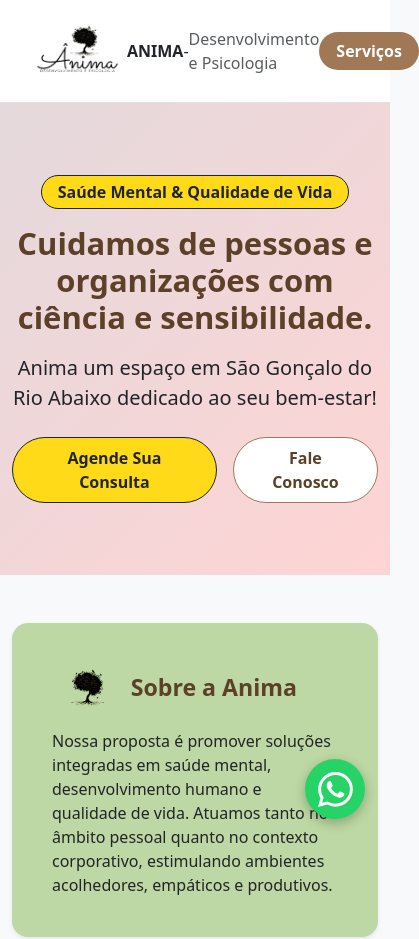
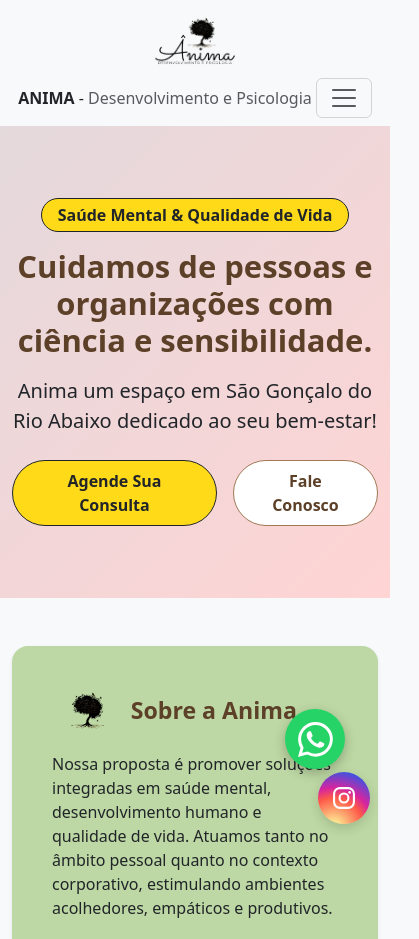
Before and after one commit to brunin-12404/anima_bruno, a plain HTML site: page index.html in a window 390 px wide. Shown: the top 939 px of the page, 419 px wide, since content can reach past the window. Drawn offline with nearby package versions, Linux system fonts and the light colour scheme.

Commit message:
Projeto anima

```diff
--- a/index.html
+++ b/index.html
@@ -4,25 +4,29 @@
   <meta charset="UTF-8">
   <meta name="viewport" content="width=device-width, initial-scale=1.0">
   <title>Anima - Desenvolvimento e Psicologia</title>
+    <link href="https://cdn.jsdelivr.net/npm/bootstrap@5.3.2/dist/css/bootstrap.min.css" rel="stylesheet">
       <link rel="stylesheet" href="css/estilo.css">
   <link rel="shortcut icon" href="img/Logo - preto.png" type="image/x-icon">
-  <link href="https://cdn.jsdelivr.net/npm/bootstrap@5.3.2/dist/css/bootstrap.min.css" rel="stylesheet">
 </head>
 <body class="bg-light text-dark">
 
   <!-- Aba do menu principal, na parte superior do site -->
-  <nav class="navbar navbar-expand bg-white border-bottom border-palette-brown sticky-top py-3">
-    <div class="container">
-      <a class="navbar-brand fw-bold text-palette-brown-dark d-flex align-items-center gap-2" href="#">
 
-        <span><a href="index.html"><img src="img/Logo - preto.png" height="70" alt=""> </a><b>ANIMA</b> - <small class="fw-normal text-muted fs-6"> Desenvolvimento e Psicologia</small></span>
+
+    <nav class="navbar navbar-expand-lg">
+      <div class="container" style="justify-content: center;">
+        <a href="index.html"><img src="img/Logo - preto.png" height="70"  alt=""> </a><span><b>ANIMA</b> - <small class="fw-normal text-muted fs-6"> Desenvolvimento e Psicologia</small></span>
       </a>
-
-      <div class="d-flex align-items-center gap-2 gap-sm-3 ms-auto">
-        <a class="nav-link fw-semibold text-palette-brown-dark d-none d-sm-inline" href="#inicio">Início</a>
-        <a class="nav-link fw-semibold text-palette-brown-dark d-none d-sm-inline" href="#sobre">Sobre</a>
-        <a class="btn bg-palette-brown text-white rounded-pill px-3 px-sm-4 fw-semibold" href="#servicos">Serviços</a>
-        <a class="nav-link fw-semibold text-palette-brown-dark d-none d-sm-inline" href="#contato">Contato</a>
+            <button class="navbar-toggler" type="button" data-bs-toggle="collapse" data-bs-target="#menuNavegacao" style="margin-left: 4px;">
+                <span class="navbar-toggler-icon"></span>
+            </button>
+        <div class="collapse navbar-collapse align-items-center gap-2 gap-sm-3 ms-auto" id="menuNavegacao">
+                <ul class="navbar-nav ms-auto align-items-center">
+                  <li class="nav-item"><a class="nav-link active  fw-semibold text-palette-brown-dark d-sm-inline" href="#inicio">Início</a></li>
+                  <li class="nav-item"><a class="nav-link fw-semibold text-palette-brown-dark d-sm-inline" href="#sobre">Sobre</a></li>
+                  <li class="nav-item"><a class="nav-link btn bg-palette-brown text-white rounded-pill px-3 px-sm-4 fw-semibold" href="#servicos">Serviços</a></li>
+                  <li class="nav-item"><a class="nav-link  fw-semibold text-palette-brown-dark d-sm-inline" href="#contato">Contato</a></li>
+                </ul>
             </div>
       </div>
     </nav>
@@ -230,13 +234,16 @@
             <span>Telefone/WhatsApp: (31) 97334-5419</span>
           </p>
           <p class="small mb-0 d-flex align-items-center justify-content-md-end gap-2">
-
+            <!--E-mail-->
             <svg xmlns="http://www.w3.org/2000/svg" width="16" height="16" fill="var(--color-yellow)" viewBox="0 0 16 16">
               <path d="M0 4a2 2 0 0 1 2-2h12a2 2 0 0 1 2 2v8a2 2 0 0 1-2 2H2a2 2 0 0 1-2-2zm2-1a1 1 0 0 0-1 1v.217l7 4.2 7-4.2V4a1 1 0 0 0-1-1zm13 2.383-4.708 2.825L15 11.105zm-.034 6.876-5.64-3.471L8 9.583l-1.326-.795-5.64 3.47A1 1 0 0 0 2 13h12a1 1 0 0 0 .966-.741M1 11.105l4.708-2.897L1 5.383z"/>
             </svg>
             <span>E-mail: animadesenvolvimentopsicologia@gmail.com</span>
           </p>
           <!-- instagram no rodapé -->
+          <svg xmlns="http://www.w3.org/2000/svg" width="16" height="16" fill="#FEDA18" viewBox="0 0 16 16">
+            <path d="M8 0C5.829 0 5.556.01 4.703.048 3.85.088 3.269.222 2.76.42a3.9 3.9 0 0 0-1.417.923A3.9 3.9 0 0 0 .42 2.76C.222 3.268.087 3.85.048 4.7.01 5.555 0 5.827 0 8.001c0 2.172.01 2.444.048 3.298.039.851.174 1.433.372 1.942.205.526.478.972.923 1.417.444.445.89.719 1.416.923.51.198 1.09.333 1.942.372C5.555 15.99 5.827 16 8 16s2.444-.01 3.298-.048c.851-.039 1.434-.174 1.943-.372a3.9 3.9 0 0 0 1.416-.923c.445-.445.718-.891.923-1.417.197-.509.332-1.09.372-1.942C15.99 10.445 16 10.173 16 8s-.01-2.445-.048-3.299c-.039-.851-.175-1.433-.372-1.941a3.9 3.9 0 0 0-.923-1.417A3.9 3.9 0 0 0 13.24.42c-.51-.198-1.092-.333-1.943-.372C10.443.01 10.172 0 7.999 0zm0 1.441c2.136 0 2.389.007 3.232.046.78.035 1.204.166 1.486.275.373.145.64.319.92.599.28.28.453.546.598.92.11.281.24.705.275 1.485.039.843.047 1.096.047 3.231s-.008 2.389-.047 3.232c-.035.78-.166 1.203-.275 1.485a2.47 2.47 0 0 1-.599.919c-.28.28-.546.453-.92.598-.28.11-.704.24-1.485.276-.843.038-1.096.047-3.232.047s-2.39-.009-3.233-.047c-.78-.036-1.203-.166-1.485-.276a2.478 2.478 0 0 1-.92-.598 2.48 2.48 0 0 1-.6-.92c-.109-.281-.24-.705-.275-1.485-.038-.843-.046-1.096-.046-3.233 0-2.136.008-2.388.046-3.231.036-.78.166-1.204.276-1.486.145-.373.319-.64.599-.92.28-.28.546-.453.92-.598.282-.11.705-.24 1.485-.276.843-.038 1.096-.047 3.232-.047zM8 3.892a4.108 4.108 0 1 0 0 8.216 4.108 4.108 0 0 0 0-8.216zm0 6.775a2.667 2.667 0 1 1 0-5.334 2.667 2.667 0 0 1 0 5.334zm5.23-6.937a.96.96 0 1 1-1.92 0 .96.96 0 0 1 1.92 0z"/>
+          </svg>
             <span>Instagram: @anima_desenvolvimento</span>
           </p>
         </div>
@@ -250,17 +257,98 @@
     </div>
   </footer>
 
-
+  <div class="floating-buttons">
     <!-- Botão Flutuante do WhatsApp -->
     <a href="https://wa.me/5531973345419?text=Ol%C3%A1%2C%20gostaria%20de%20saber%20mais%20sobre%20os%20servi%C3%A7os%20da%20Anima."
       class="whatsapp-float"
       target="_blank"
       rel="noopener noreferrer"
-     aria-label="Conversar no WhatsApp">
+      aria-label="Conversar no WhatsApp" style="margin: 50px 20px;">
       <svg xmlns="http://www.w3.org/2000/svg" width="35" height="35" fill="#FFFFFF" viewBox="0 0 16 16">
         <path d="M13.601 2.326A7.85 7.85 0 0 0 7.994 0C3.627 0 .068 3.558.064 7.926c0 1.399.366 2.76 1.057 3.965L0 16l4.204-1.102a7.9 7.9 0 0 0 3.79.965h.004c4.368 0 7.926-3.558 7.93-7.93A7.9 7.9 0 0 0 13.6 2.326zM7.994 14.521a6.57 6.57 0 0 1-3.356-.92l-.24-.144-2.494.654.666-2.433-.156-.251a6.56 6.56 0 0 1-1.007-3.505c0-3.626 2.957-6.584 6.591-6.584a6.56 6.56 0 0 1 4.66 1.931 6.56 6.56 0 0 1 1.928 4.66c-.004 3.639-2.961 6.592-6.592 6.592m3.615-4.934c-.197-.099-1.17-.578-1.353-.646-.182-.065-.315-.099-.445.099-.133.197-.513.646-.627.775-.114.133-.232.148-.43.05-.197-.1-.836-.308-1.592-.985-.59-.525-.985-1.175-1.103-1.372-.114-.198-.011-.304.088-.403.087-.088.197-.232.296-.346.1-.114.133-.198.198-.33.065-.134.034-.248-.015-.347-.05-.099-.445-1.076-.612-1.47-.16-.389-.323-.335-.445-.34-.114-.007-.247-.007-.38-.007a.73.73 0 0 0-.529.247c-.182.198-.691.677-.691 1.654s.71 1.916.81 2.049c.098.133 1.394 2.132 3.383 2.992.47.205.84.326 1.129.418.475.152.904.129 1.246.08.38-.058 1.17-.478 1.338-.94.165-.464.165-.858.116-.94-.05-.083-.182-.133-.379-.232"/>
       </svg>
     </a>
+        <!-- Botão Flutuante do Instagram -->
+        <a href="https://instagram.com/anima_desenvolvimento" class="instagram-btn" target="_blank" rel="noopener noreferrer" aria-label="Acessar Instagram">
+            <svg class="instagram-icon" viewBox="0 0 24 24" fill="none" xmlns="http://www.w3.org/2000/svg">
+                <rect x="3.5" y="3.5" width="17" height="17" rx="5" stroke="white" stroke-width="1.8" />
+                <circle cx="12" cy="12" r="3.8" stroke="white" stroke-width="1.8" />
+                <circle cx="16.8" cy="7.2" r="1.1" fill="white" />
+            </svg>
+        </a>
+    </div>
 
+  <style>
+    .floating-buttons {
+            position: fixed;
+            right: 30px;
+            bottom: 30px;
+            display: flex;
+            align-items: center;
+            gap: 12px;
+            z-index: 1000;
+        }
+
+        .whatsapp-btn,
+        .instagram-btn {
+            width: 60px;
+            height: 60px;
+            border-radius: 50%;
+            display: flex;
+            justify-content: center;
+            align-items: center;
+            text-decoration: none;
+            transition: transform 0.3s ease, box-shadow 0.3s ease, filter 0.3s ease;
+            box-shadow: 0 4px 12px rgba(0, 0, 0, 0.15);
+        }
+
+        .whatsapp-btn {
+            background-color: #25D366;
+        }
+
+        .whatsapp-btn:hover {
+            background-color: #1EBE57;
+            transform: scale(1.08);
+            box-shadow: 0 6px 16px rgba(0, 0, 0, 0.2);
+        }
+
+        .instagram-btn {
+            background: radial-gradient(circle at 30% 107%, #fdf497 0%, #fdf497 5%, #fd5949 45%, #d6249f 60%, #285aeb 90%);
+        }
+
+        .instagram-btn:hover {
+            transform: scale(1.08);
+            box-shadow: 0 6px 16px rgba(0, 0, 0, 0.2);
+            filter: brightness(1.05);
+        }
+
+        .whatsapp-icon,
+        .instagram-icon {
+            width: 32px;
+            height: 32px;
+        }
+
+        @media (max-width: 768px) {
+            .floating-buttons {
+                right: 20px;
+                bottom: 20px;
+                gap: 10px;
+            }
+
+            .whatsapp-btn,
+            .instagram-btn {
+                width: 52px;
+                height: 52px;
+            }
+
+            .whatsapp-icon,
+            .instagram-icon {
+                width: 28px;
+                height: 28px;
+            }
+        }
+  </style>
+  <!-- SCRIPT DO BOOTSTRAP (Necessário para o menu responsivo funcionar no celular) -->
+    <script src="https://cdn.jsdelivr.net/npm/bootstrap@5.3.0/dist/js/bootstrap.bundle.min.js"></script>
 </body>
 </html>
```
Lines whose indentation alone changed are shown as unchanged.
